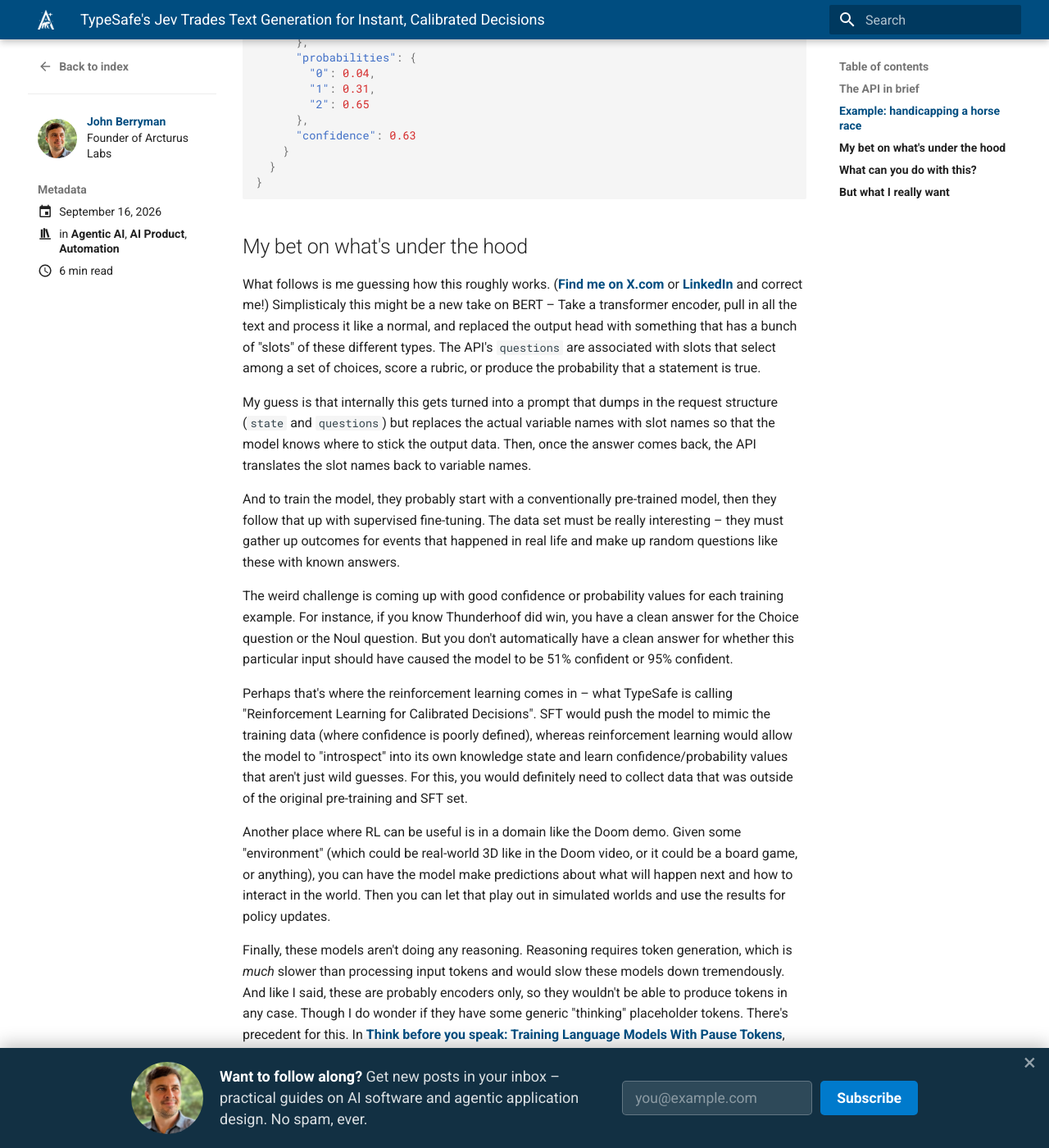
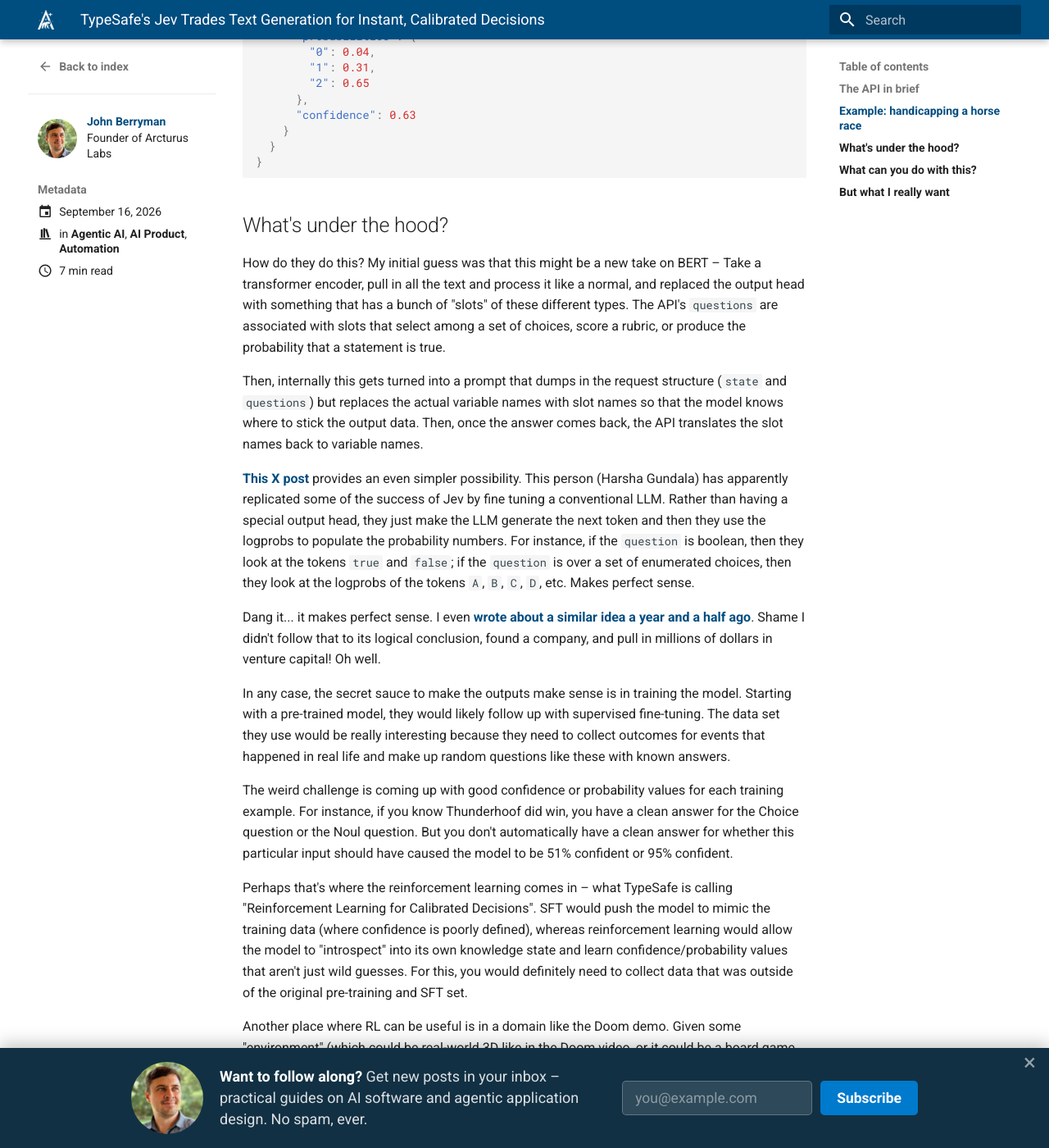
Before and after one commit to arcturus-labs/blog, an MkDocs documentation site: the page built from docs/blog/posts/typesafe_jev_trades_text_generation_for_instant_calibrated_decisions.md, in a window 1280 px wide and 1400 px high, scrolled down 2306 px. Shown: the whole window at 82% size. Built offline with MkDocs 1.6.1 and Material for MkDocs 9.7.7, drawn with Linux system fonts in a browser that asks for light colours; some of the changed text lies outside the part shown.

Commit message:
Sync latest TypeSafe draft: logprobs link, Doom fix

````diff
--- a/docs/blog/posts/typesafe_jev_trades_text_generation_for_instant_calibrated_decisions.md
+++ b/docs/blog/posts/typesafe_jev_trades_text_generation_for_instant_calibrated_decisions.md
@@ -15,11 +15,11 @@
 
 The basic idea: you send the model a `state` (all the text or JSON data you want it to consider) plus a list of `questions` you want answered. But instead of responding with more text predicted one token at a time, Jev responds with calibrated, consistent, numerical `answers` to those questions, almost instantaneously. The answers come in three flavors – `choice`, `noul`, and `score` – which I'll describe below.
 
-<!-- more -->
-
 The utility of this model comes from its speed and the accuracy with which it makes its numerical predictions. Conventional LLMs are orders of magnitude slower, and if you ask how confident they are, they'll give you a number that often has little bearing on reality.
 
-The demos for Jev are super impressive. Literally, stop reading my blog post right now and go look at the Doom demo. They are sending 7 requests per second and having Jev predict which button should be pressed in real time. Jev can easily navigate the Doom map and blow away the baddies. ... Try that with an LLM.
+The demos for Jev are super impressive. In their Doom demo, they send 7 requests per second, having Jev predict which button should be pressed in real time. Jev can easily navigate the Doom map and blow away the baddies. ... Try that with an LLM.
+
+<!-- more -->
 
 ## The API in brief
 
@@ -111,13 +111,17 @@
 }
 ```
 
-## My bet on what's under the hood
+## What's under the hood?
 
-What follows is me guessing how this roughly works. ([Find me on X.com](https://x.com/JnBrymn) or [LinkedIn](https://www.linkedin.com/in/john-berryman-864b1713/) and correct me!) Simplisticaly this might be a new take on BERT – Take a transformer encoder, pull in all the text and process it like a normal, and replaced the output head with something that has a bunch of "slots" of these different types. The API's `questions` are associated with slots that select among a set of choices, score a rubric, or produce the probability that a statement is true.
+How do they do this? My initial guess was that this might be a new take on BERT – Take a transformer encoder, pull in all the text and process it like a normal, and replaced the output head with something that has a bunch of "slots" of these different types. The API's `questions` are associated with slots that select among a set of choices, score a rubric, or produce the probability that a statement is true.
 
-My guess is that internally this gets turned into a prompt that dumps in the request structure (`state` and `questions`) but replaces the actual variable names with slot names so that the model knows where to stick the output data. Then, once the answer comes back, the API translates the slot names back to variable names.
+Then, internally this gets turned into a prompt that dumps in the request structure (`state` and `questions`) but replaces the actual variable names with slot names so that the model knows where to stick the output data. Then, once the answer comes back, the API translates the slot names back to variable names.
 
-And to train the model, they probably start with a conventionally pre-trained model, then they follow that up with supervised fine-tuning. The data set must be really interesting – they must gather up outcomes for events that happened in real life and make up random questions like these with known answers.
+[This X post](https://x.com/harshagundal/status/2100044305536889015) provides an even simpler possibility. This person (Harsha Gundala) has apparently replicated some of the success of Jev by fine tuning a conventional LLM. Rather than having a special output head, they just make the LLM generate the next token and then they use the logprobs to populate the probability numbers. For instance, if the `question` is boolean, then they look at the tokens `true` and `false`; if the `question` is over a set of enumerated choices, then they look at the logprobs of the tokens `A`, `B`, `C`, `D`, etc. Makes perfect sense.
+
+Dang it... it makes perfect sense. I even [wrote about a similar idea a year and a half ago](./superpower_llm_classifications_with_logprobs.md). Shame I didn't follow that to its logical conclusion, found a company, and pull in millions of dollars in venture capital! Oh well.
+
+In any case, the secret sauce to make the outputs make sense is in training the model. Starting with a pre-trained model, they would likely follow up with supervised fine-tuning. The data set they use would be really interesting because they need to collect outcomes for events that happened in real life and make up random questions like these with known answers.
 
 The weird challenge is coming up with good confidence or probability values for each training example. For instance, if you know Thunderhoof did win, you have a clean answer for the Choice question or the Noul question. But you don't automatically have a clean answer for whether this particular input should have caused the model to be 51% confident or 95% confident.
 
````
